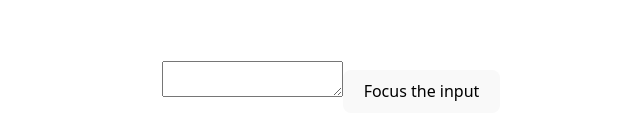
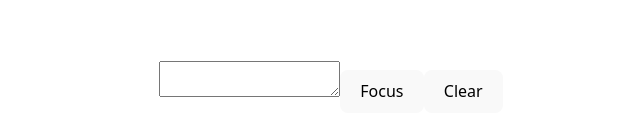
Before and after one commit to seyou-U/React_Practice, a React (Vite) app: page / in a window 1280 px wide. Shown: the part 313-452 px from the top of the page, without its empty margins (309-949 px from the left). Built offline with nearby package versions, Linux system fonts and the light colour scheme.

Commit message:
[add] useImperativeHandle内にメソッドを追加し動作確認

```diff
--- a/src/components/Form.jsx
+++ b/src/components/Form.jsx
@@ -1,7 +1,7 @@
 import { useEffect, useImperativeHandle, useRef } from "react";
 
 function MyInput({ref}) {
-    // useRef()で作った入れ物
+    // useRef()で作った入れ物 (実際のDOMが入る)
     const realInputRef = useRef(null);
 
     // 子コンポーネントのレンダリング
@@ -12,18 +12,17 @@ function MyInput({ref}) {
         console.log("[子] 描画後に発生:realInputRef.current =", realInputRef.current);
     });
 
-    useImperativeHandle(ref, () => {
-        console.log('[子] useImperativeHandle上でオブジェクト作成');
-        return {
-            focus() {
-                console.log('[子] focus前に発生: realInputRef.current =', realInputRef.current);
-                // DOMを直接操作している
-                //.current：実態(DOM要素)が入る .focus()：DOM要素のメソッドで、フォーカスする
-                realInputRef.current.focus();
-                console.log('[子] focus後に発生: realInputRef.current =', realInputRef.current);
-            },
-        };
-    }, []);
+    // 子が親に後悔するメソッドを定義する
+    useImperativeHandle(ref, () => ({
+        focus() {
+            // DOMを直接操作している
+            //.current：実態(DOM要素)が入る .focus()：DOM要素のメソッドで、フォーカスする
+            realInputRef.current?.focus();
+        },
+        clear() {
+            if (realInputRef.current) realInputRef.current.value = '';
+        }
+    }), []);
 
     return <textarea ref={realInputRef} />;
 }
@@ -46,6 +45,7 @@ export default function Form() {
         console.log("[親] ボタンをクリックしました");
         console.log("[親] focus前に発生:: inputRef.current =", inputRef.current);
 
+        // 該当のinputを今の入力先にするイベント
         inputRef.current?.focus();
 
         console.log("[親] focus後に発生:: document.activeElement =", document.activeElement);
@@ -54,7 +54,8 @@ export default function Form() {
     return (
         <>
             <MyInput ref={inputRef} />
-            <button onClick={handleClick}>Focus the input</button>
+            <button onClick={handleClick}>Focus</button>
+            <button onClick={() => inputRef.current?.clear()}>Clear</button>
         </>
     )
 }
```
